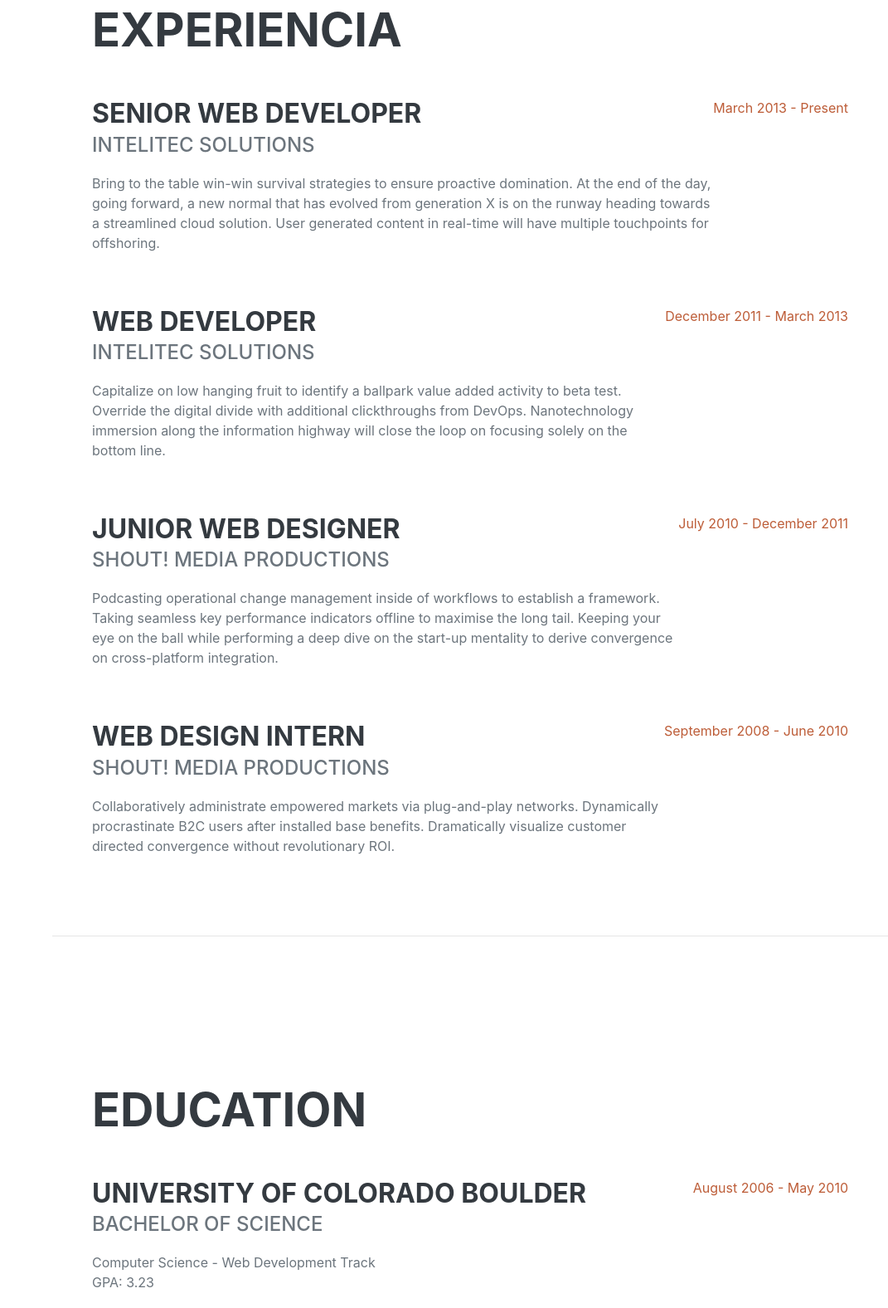
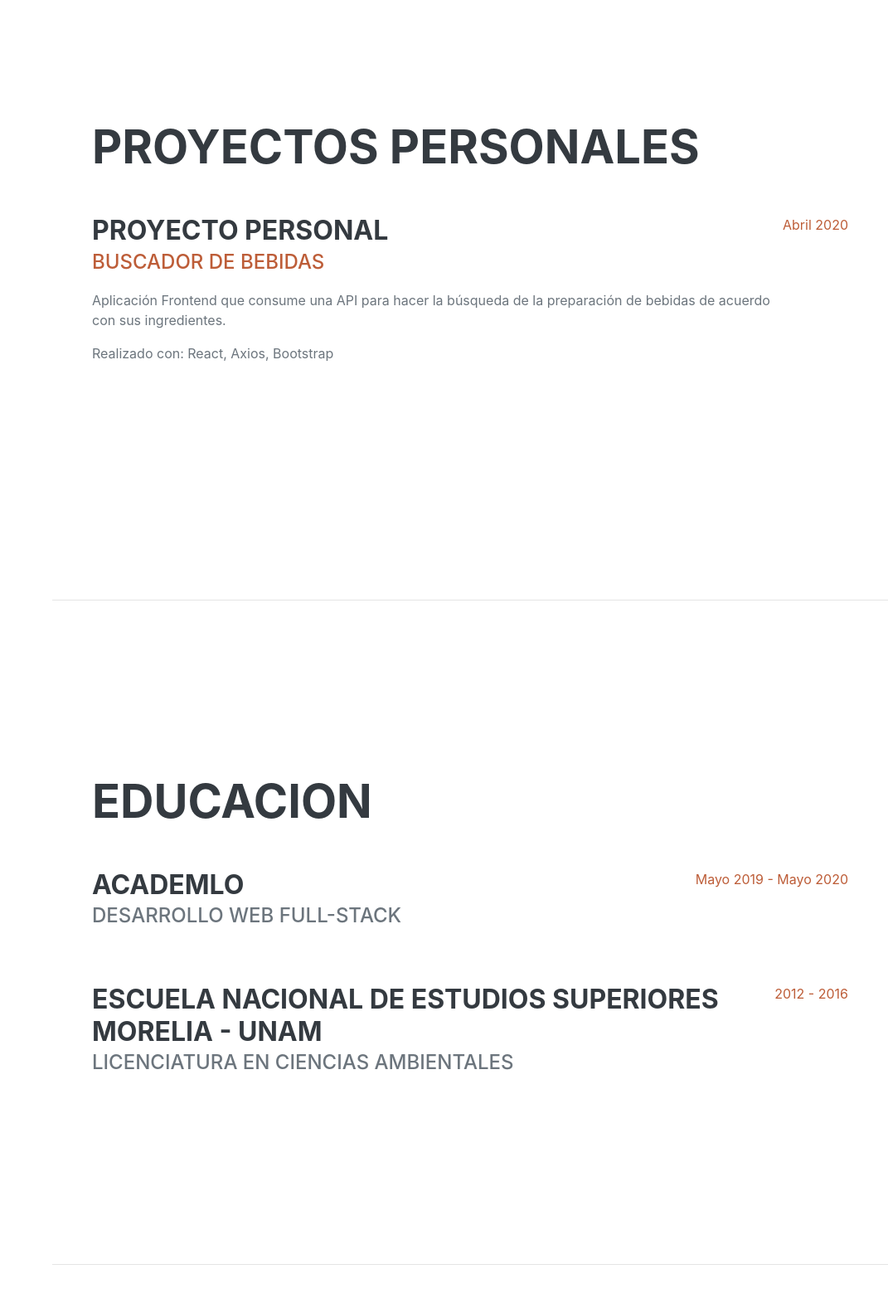
Before and after one commit to jesus0393/jesus0393.github.io, a plain HTML site: page index.html in a window 1280 px wide. Shown: the part 878-2455 px from the top of the page at 83% size, without its empty margins (209-1280 px from the left). Drawn offline with nearby package versions, Linux system fonts and the light colour scheme; a web font is replaced by a local one.

Commit message:
Finalizacion de la actualizacion mayor

```diff
--- a/index.html
+++ b/index.html
@@ -26,10 +26,9 @@
             <div class="collapse navbar-collapse" id="navbarSupportedContent">
                 <ul class="navbar-nav">
                     <li class="nav-item"><a class="nav-link js-scroll-trigger" href="#about">Acerca de mi</a></li>
-                    <li class="nav-item"><a class="nav-link js-scroll-trigger" href="#experience">Experiencia</a></li>
+                    <li class="nav-item"><a class="nav-link js-scroll-trigger" href="#projects">Proyectos</a></li>
                     <li class="nav-item"><a class="nav-link js-scroll-trigger" href="#education">Educacion</a></li>
                     <li class="nav-item"><a class="nav-link js-scroll-trigger" href="#skills">Skills</a></li>
-                    <li class="nav-item"><a class="nav-link js-scroll-trigger" href="#interests">Intereses</a></li>
                 </ul>
             </div>
         </nav>
@@ -39,8 +38,7 @@
             <section class="resume-section" id="about">
                 <div class="resume-section-content">
                     <h1 class="mb-0">
-                        Jesus
-                        <span class="text-primary">Cordoba</span>
+                        Jesus Cordoba
                     </h1>
                     <div class="subheading mb-5">
                         Morelia, Miachoacan · Telefono: 4433345552 ·
@@ -48,72 +46,49 @@
                     </div>
                     <p class="lead mb-5">Soy un estudiante de programación en busca de mi primera experiencia laboral. Me encuentro desarrollando mis habilidades con el stack MERN, por lo cual me encantaría tener una oportunidad donde pueda adquirir experiencia y usar mis conocimientos. </p>
                     <div class="social-icons">
-                        <a class="social-icon" href="#"><i class="fab fa-linkedin-in"></i></a>
+                        <a class="social-icon" href="https://www.linkedin.com/in/jesus-cordoba-juarez-5346331a7" target="_blank"><i class="fab fa-linkedin-in"></i></a>
                         <a class="social-icon" href="#"><i class="fab fa-github"></i></a>
                         <a class="social-icon" href="#"><i class="fab fa-bitbucket"></i></a>
                     </div>
                 </div>
             </section>
             <hr class="m-0" />
-            <!-- Experience-->
-            <section class="resume-section" id="experience">
+            <!-- Projects-->
+            <section class="resume-section" id="projects">
                 <div class="resume-section-content">
-                    <h2 class="mb-5">Experiencia</h2>
+                    <h2 class="mb-5">Proyectos personales</h2>
                     <div class="d-flex flex-column flex-md-row justify-content-between mb-5">
                         <div class="flex-grow-1">
-                            <h3 class="mb-0">Senior Web Developer</h3>
-                            <div class="subheading mb-3">Intelitec Solutions</div>
-                            <p>Bring to the table win-win survival strategies to ensure proactive domination. At the end of the day, going forward, a new normal that has evolved from generation X is on the runway heading towards a streamlined cloud solution. User generated content in real-time will have multiple touchpoints for offshoring.</p>
+                            <h3 class="mb-0">Proyecto personal</h3>
+                            <a href="https://hungry-borg-616502.netlify.app/" target="_blank"><div class="subheading mb-3">Buscador de bebidas</div></a>
+                            <p>Aplicación Frontend que consume una API para hacer la búsqueda de la
+                                preparación de bebidas de acuerdo con sus ingredientes.</p>
+                            <p>Realizado con: React, Axios, Bootstrap</p>
                         </div>
-                        <div class="flex-shrink-0"><span class="text-primary">March 2013 - Present</span></div>
+                        <div class="flex-shrink-0"><span class="text-primary">Abril 2020</span></div>
                     </div>
-                    <div class="d-flex flex-column flex-md-row justify-content-between mb-5">
-                        <div class="flex-grow-1">
-                            <h3 class="mb-0">Web Developer</h3>
-                            <div class="subheading mb-3">Intelitec Solutions</div>
-                            <p>Capitalize on low hanging fruit to identify a ballpark value added activity to beta test. Override the digital divide with additional clickthroughs from DevOps. Nanotechnology immersion along the information highway will close the loop on focusing solely on the bottom line.</p>
-                        </div>
-                        <div class="flex-shrink-0"><span class="text-primary">December 2011 - March 2013</span></div>
-                    </div>
-                    <div class="d-flex flex-column flex-md-row justify-content-between mb-5">
-                        <div class="flex-grow-1">
-                            <h3 class="mb-0">Junior Web Designer</h3>
-                            <div class="subheading mb-3">Shout! Media Productions</div>
-                            <p>Podcasting operational change management inside of workflows to establish a framework. Taking seamless key performance indicators offline to maximise the long tail. Keeping your eye on the ball while performing a deep dive on the start-up mentality to derive convergence on cross-platform integration.</p>
-                        </div>
-                        <div class="flex-shrink-0"><span class="text-primary">July 2010 - December 2011</span></div>
-                    </div>
-                    <div class="d-flex flex-column flex-md-row justify-content-between">
-                        <div class="flex-grow-1">
-                            <h3 class="mb-0">Web Design Intern</h3>
-                            <div class="subheading mb-3">Shout! Media Productions</div>
-                            <p>Collaboratively administrate empowered markets via plug-and-play networks. Dynamically procrastinate B2C users after installed base benefits. Dramatically visualize customer directed convergence without revolutionary ROI.</p>
-                        </div>
-                        <div class="flex-shrink-0"><span class="text-primary">September 2008 - June 2010</span></div>
-                    </div>
+
                 </div>
             </section>
             <hr class="m-0" />
             <!-- Education-->
             <section class="resume-section" id="education">
                 <div class="resume-section-content">
-                    <h2 class="mb-5">Education</h2>
+                    <h2 class="mb-5">Educacion</h2>
                     <div class="d-flex flex-column flex-md-row justify-content-between mb-5">
                         <div class="flex-grow-1">
-                            <h3 class="mb-0">University of Colorado Boulder</h3>
-                            <div class="subheading mb-3">Bachelor of Science</div>
-                            <div>Computer Science - Web Development Track</div>
-                            <p>GPA: 3.23</p>
+                            <h3 class="mb-0">Academlo</h3>
+                            <div class="subheading mb-3">Desarrollo Web Full-Stack</div>
                         </div>
-                        <div class="flex-shrink-0"><span class="text-primary">August 2006 - May 2010</span></div>
+                        <div class="flex-shrink-0"><span class="text-primary">Mayo 2019 - Mayo 2020</span></div>
                     </div>
                     <div class="d-flex flex-column flex-md-row justify-content-between">
                         <div class="flex-grow-1">
-                            <h3 class="mb-0">James Buchanan High School</h3>
-                            <div class="subheading mb-3">Technology Magnet Program</div>
-                            <p>GPA: 3.56</p>
+                            <h3 class="mb-0">Escuela nacional de estudios superiores Morelia - UNAM</h3>
+                            <div class="subheading mb-3">Licenciatura en ciencias ambientales</div>
+
                         </div>
-                        <div class="flex-shrink-0"><span class="text-primary">August 2002 - May 2006</span></div>
+                        <div class="flex-shrink-0"><span class="text-primary">2012 - 2016</span></div>
                     </div>
                 </div>
             </section>
```
